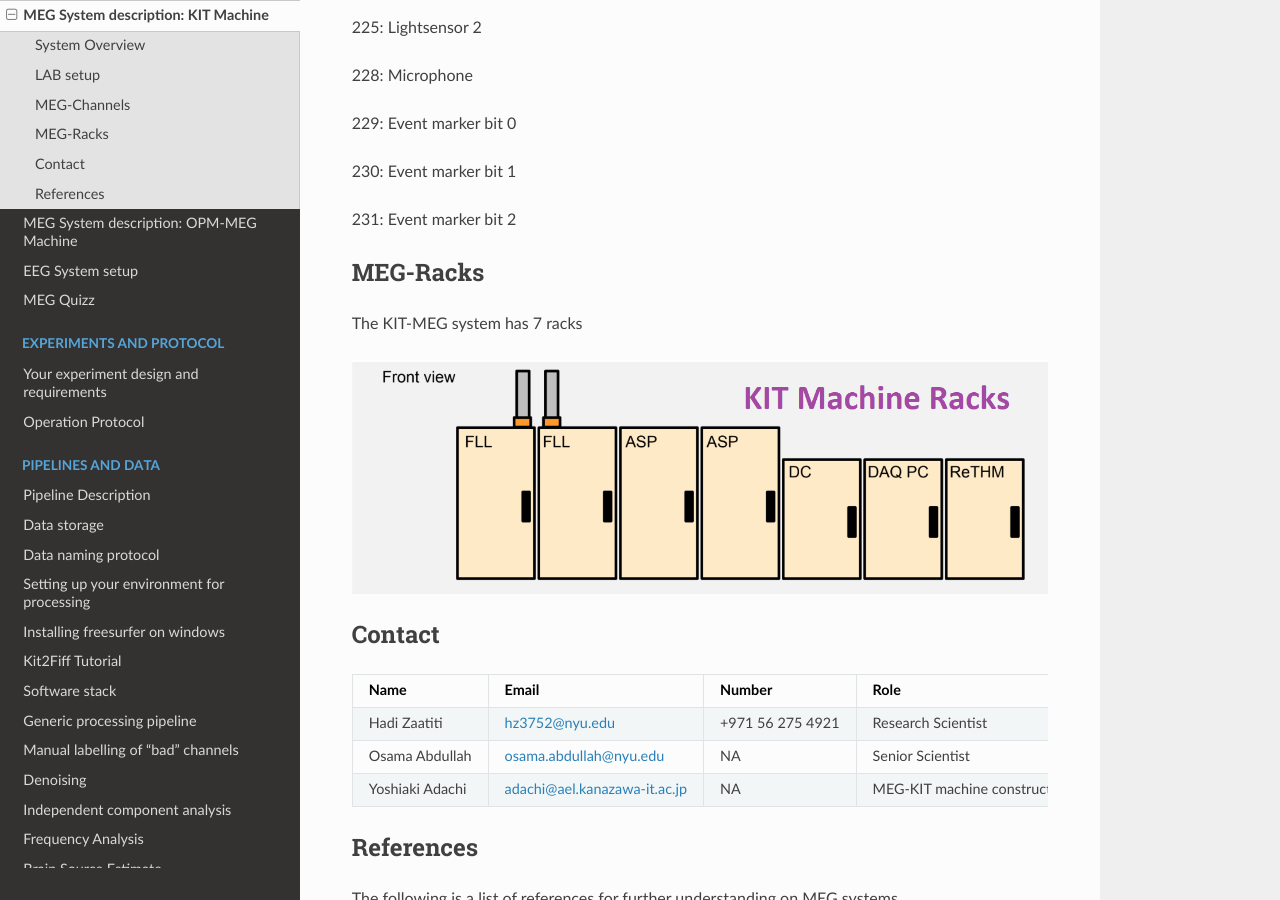
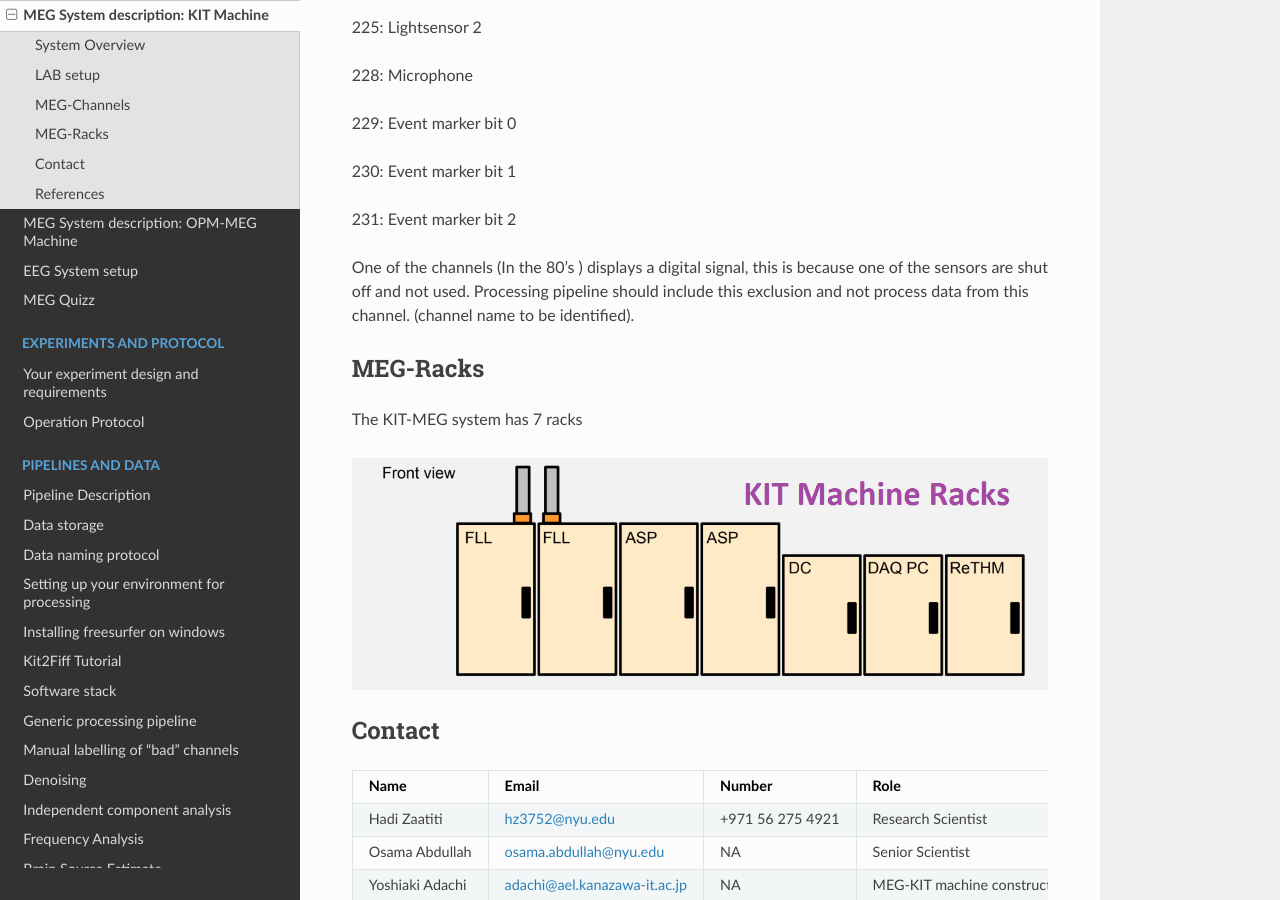
Before and after one commit to hzaatiti-NYU/meg-pipeline, a Sphinx documentation site: the page built from docs/source/systems/megsystem.rst, in a window 1280 px wide and 900 px high, scrolled down 1432 px. Built offline with Sphinx 7.4.7 and the Read the Docs theme 2.0.0, drawn with Linux system fonts in a browser that asks for light colours.

Commit message:
Fix structure

```diff
--- a/docs/source/systems/megsystem.rst
+++ b/docs/source/systems/megsystem.rst
@@ -50,6 +50,10 @@ Channels 208-223: Magnetometers for reference magnetic field (these are used to
 
 231: Event marker bit 2
 
+
+One of the channels (In the 80's ) displays a digital signal, this is because one of the sensors are shut off and not used.
+Processing pipeline should include this exclusion and not process data from this channel.
+(channel name to be identified).
 
 MEG-Racks
 #########
```
Also changed, not shown: docs/source/pipeline/datastorage.rst (+8 -1 lines).
